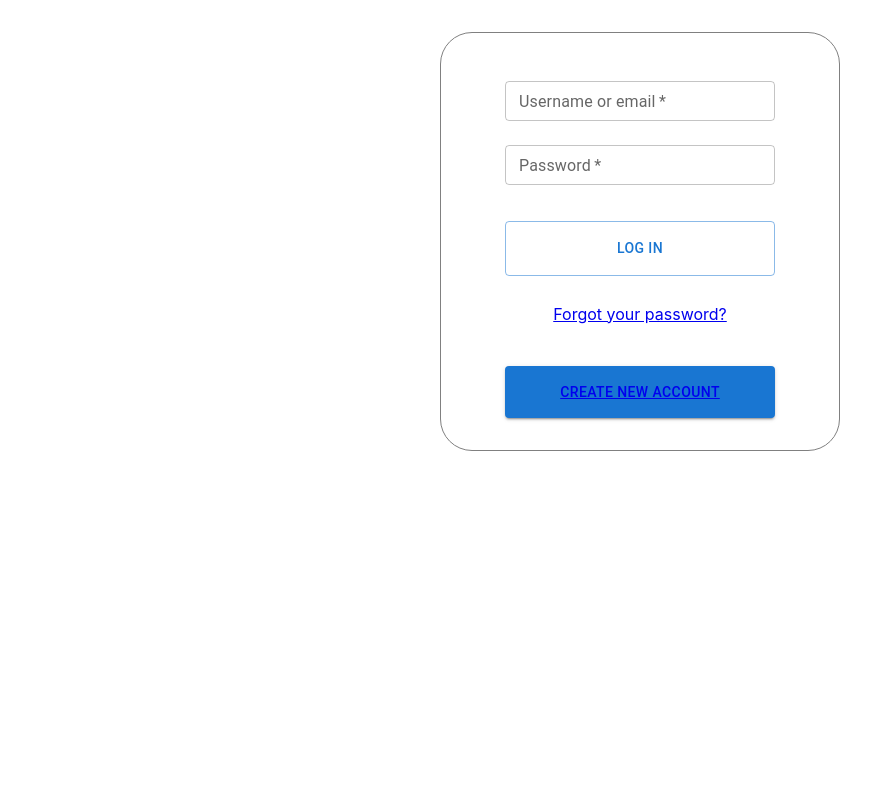
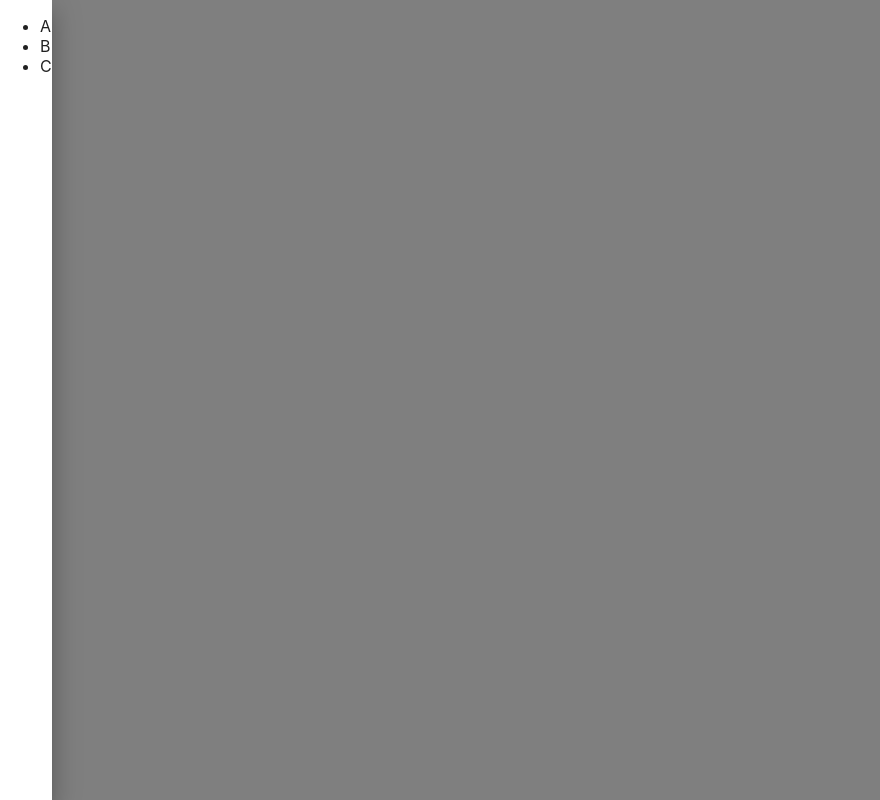
Before and after one commit to gijo57/climbing-app, a React (Create React App) app in the folder frontend/: page / in a window 1280 px wide. Shown: the whole page, without its empty margins (0-880 px from the left). Built offline with nearby package versions, Linux system fonts and the light colour scheme.

Commit message:
add navbar as mui drawer

```diff
--- a/frontend/src/App.jsx
+++ b/frontend/src/App.jsx
@@ -6,7 +6,7 @@ import './App.css';
 import { BrowserRouter as Router, Switch, Route, Link } from 'react-router-dom';
 
 const App = () => {
-  const [user, setUser] = useState(null);
+  const [user, setUser] = useState('null');
 
   return (
     <Router>
--- a/frontend/src/components/Dashboard.jsx
+++ b/frontend/src/components/Dashboard.jsx
@@ -1,5 +1,11 @@
+import NavBar from './NavBar';
+
 const Dashboard = () => {
-  return <h1>Hola</h1>;
+  return (
+    <div>
+      <NavBar />
+    </div>
+  );
 };
 
 export default Dashboard;
--- a/frontend/src/components/NavBar.jsx
+++ b/frontend/src/components/NavBar.jsx
@@ -0,0 +1,17 @@
+import SwipeableDrawer from '@mui/material/SwipeableDrawer';
+
+const NavBar = () => {
+  return (
+    <h1>
+      <SwipeableDrawer open>
+        <ul>
+          <li>A</li>
+          <li>B</li>
+          <li>C</li>
+        </ul>
+      </SwipeableDrawer>
+    </h1>
+  );
+};
+
+export default NavBar;
```
